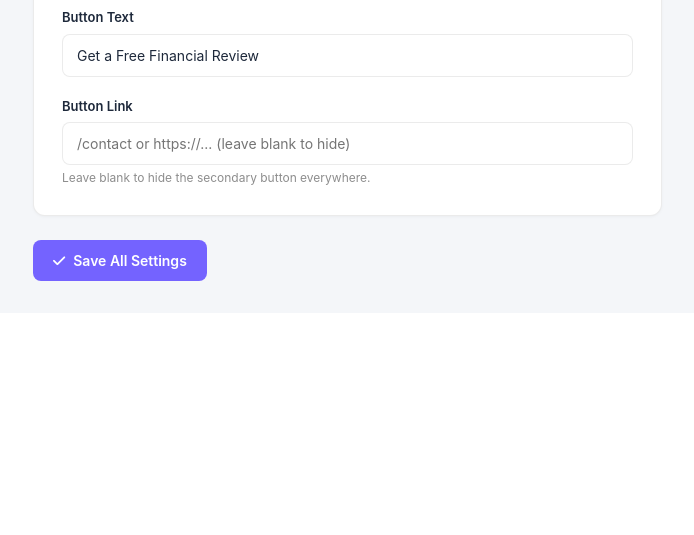
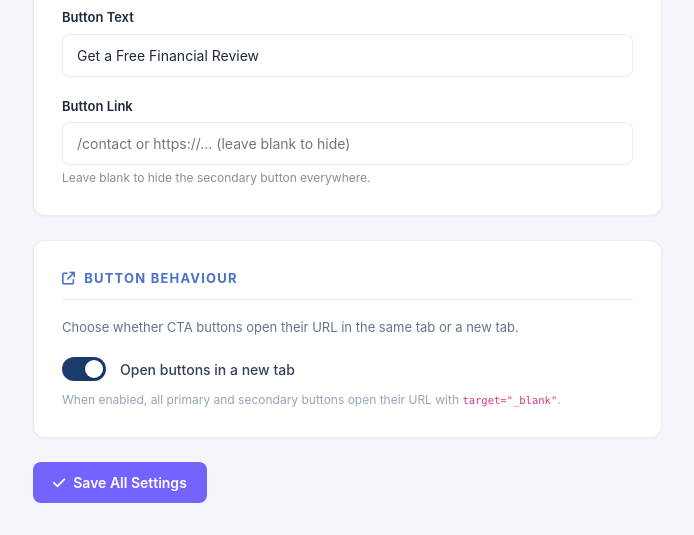
Before and after one commit to Digigit24/Devmantra, a Laravel app: page /admin/settings in a window 1280 px wide. Shown: the part 907-1442 px from the top of the page, without its empty margins (259-953 px from the left). Before the commit the page ends 1188 px from the top, so only its background shows below. Run offline with Laravel 12, Linux system fonts and the light colour scheme; the visitor is signed in with stand-in values (Sample User, id 1); data comes from the database, SQL or seed files in the repository; some libraries are stand-ins or nearby versions.

Commit message:
Add new-tab toggle for CTA buttons with admin setting
- btn-primary.blade.php + btn-secondary.blade.php: read button_new_tab
  from SiteSetting and apply target="_blank" rel="noopener noreferrer"
  when enabled (defaults to on); covers every place these components
  are used across the site
- settings.blade.php: add "Button Behaviour" card with a styled toggle
  switch to control the new-tab setting; JS syncs toggle colour/position
  on click
- AccountController::updateSettings(): save button_new_tab (checkbox
  defaults to '0' when unchecked)
- Migration: include button_new_tab='1' in the default seed data

https://claude.ai/code/session_015xf3M9thmkY1uqyvEpdJpD

```diff
--- a/app/Http/Controllers/Admin/AccountController.php
+++ b/app/Http/Controllers/Admin/AccountController.php
@@ -81,6 +81,9 @@ class AccountController extends Controller
             SiteSetting::set($key, $request->input($key, ''));
         }
 
+        // Checkbox: unchecked fields are not sent, so default to '0'
+        SiteSetting::set('button_new_tab', $request->input('button_new_tab', '0') === '1' ? '1' : '0');
+
         return back()->with('success', 'Settings saved successfully.');
     }
 }
--- a/resources/views/admin/account/settings.blade.php
+++ b/resources/views/admin/account/settings.blade.php
@@ -105,6 +105,33 @@
                 </div>
             </div>
 
+            {{-- Button Behaviour --}}
+            <div class="dm-table-wrap" style="padding:28px;margin-bottom:24px;">
+                <p class="st-title"><i class="fa-solid fa-arrow-up-right-from-square"></i> Button Behaviour</p>
+                <p style="font-size:13px;color:#64748b;margin-bottom:20px;">
+                    Choose whether CTA buttons open their URL in the same tab or a new tab.
+                </p>
+                <label style="display:flex;align-items:center;gap:14px;cursor:pointer;user-select:none;">
+                    <input type="hidden" name="button_new_tab" value="0">
+                    <div style="position:relative;width:44px;height:24px;flex-shrink:0;">
+                        <input type="checkbox" id="btn_new_tab_toggle" name="button_new_tab" value="1"
+                               {{ ($settings['button_new_tab'] ?? '1') == '1' ? 'checked' : '' }}
+                               style="opacity:0;width:0;height:0;position:absolute;">
+                        <span id="btn_new_tab_track"
+                              style="position:absolute;inset:0;border-radius:12px;transition:background 0.2s;cursor:pointer;
+                                     background:{{ ($settings['button_new_tab'] ?? '1') == '1' ? '#1b3c6b' : '#cbd5e1' }};"></span>
+                        <span id="btn_new_tab_thumb"
+                              style="position:absolute;top:3px;width:18px;height:18px;border-radius:50%;background:#fff;
+                                     box-shadow:0 1px 4px rgba(0,0,0,0.25);transition:left 0.2s;
+                                     left:{{ ($settings['button_new_tab'] ?? '1') == '1' ? '23px' : '3px' }};"></span>
+                    </div>
+                    <span style="font-size:14px;color:#334155;font-weight:500;">Open buttons in a new tab</span>
+                </label>
+                <p style="font-size:12px;color:#94a3b8;margin-top:10px;margin-bottom:0;">
+                    When enabled, all primary and secondary buttons open their URL with <code>target="_blank"</code>.
+                </p>
+            </div>
+
             <button type="submit" class="dm-btn dm-btn-primary">
                 <i class="fa-solid fa-check"></i> Save All Settings
             </button>
@@ -169,14 +196,29 @@
 @push('scripts')
 <script>
 (function () {
+    // Brand colour pickers
     var fp = document.getElementById('brandFromPicker'), fh = document.getElementById('brandFromHex');
     var tp = document.getElementById('brandToPicker'),   th = document.getElementById('brandToHex');
     var pv = document.getElementById('gradientPreview');
     function upd() { if (pv) pv.style.background = 'linear-gradient(135deg,' + fp.value + ',' + tp.value + ')'; }
-    fp.addEventListener('input', function () { fh.value = fp.value; upd(); });
-    tp.addEventListener('input', function () { th.value = tp.value; upd(); });
-    fh.addEventListener('input', function () { if (/^#[0-9a-fA-F]{6}$/.test(fh.value)) { fp.value = fh.value; upd(); } });
-    th.addEventListener('input', function () { if (/^#[0-9a-fA-F]{6}$/.test(th.value)) { tp.value = th.value; upd(); } });
+    if (fp && tp) {
+        fp.addEventListener('input', function () { fh.value = fp.value; upd(); });
+        tp.addEventListener('input', function () { th.value = tp.value; upd(); });
+        fh.addEventListener('input', function () { if (/^#[0-9a-fA-F]{6}$/.test(fh.value)) { fp.value = fh.value; upd(); } });
+        th.addEventListener('input', function () { if (/^#[0-9a-fA-F]{6}$/.test(th.value)) { tp.value = th.value; upd(); } });
+    }
+
+    // New-tab toggle
+    var chk   = document.getElementById('btn_new_tab_toggle');
+    var track = document.getElementById('btn_new_tab_track');
+    var thumb = document.getElementById('btn_new_tab_thumb');
+    if (chk && track && thumb) {
+        function syncToggle() {
+            track.style.background = chk.checked ? '#1b3c6b' : '#cbd5e1';
+            thumb.style.left       = chk.checked ? '23px'   : '3px';
+        }
+        track.addEventListener('click', function () { chk.checked = !chk.checked; syncToggle(); });
+    }
 })();
 </script>
 @endpush
```
Also changed, not shown: resources/views/components/btn-primary.blade.php (+5 -3 lines), resources/views/components/btn-secondary.blade.php (+5 -3 lines), database/migrations/2026_03_03_000010_create_site_settings_table.php.
